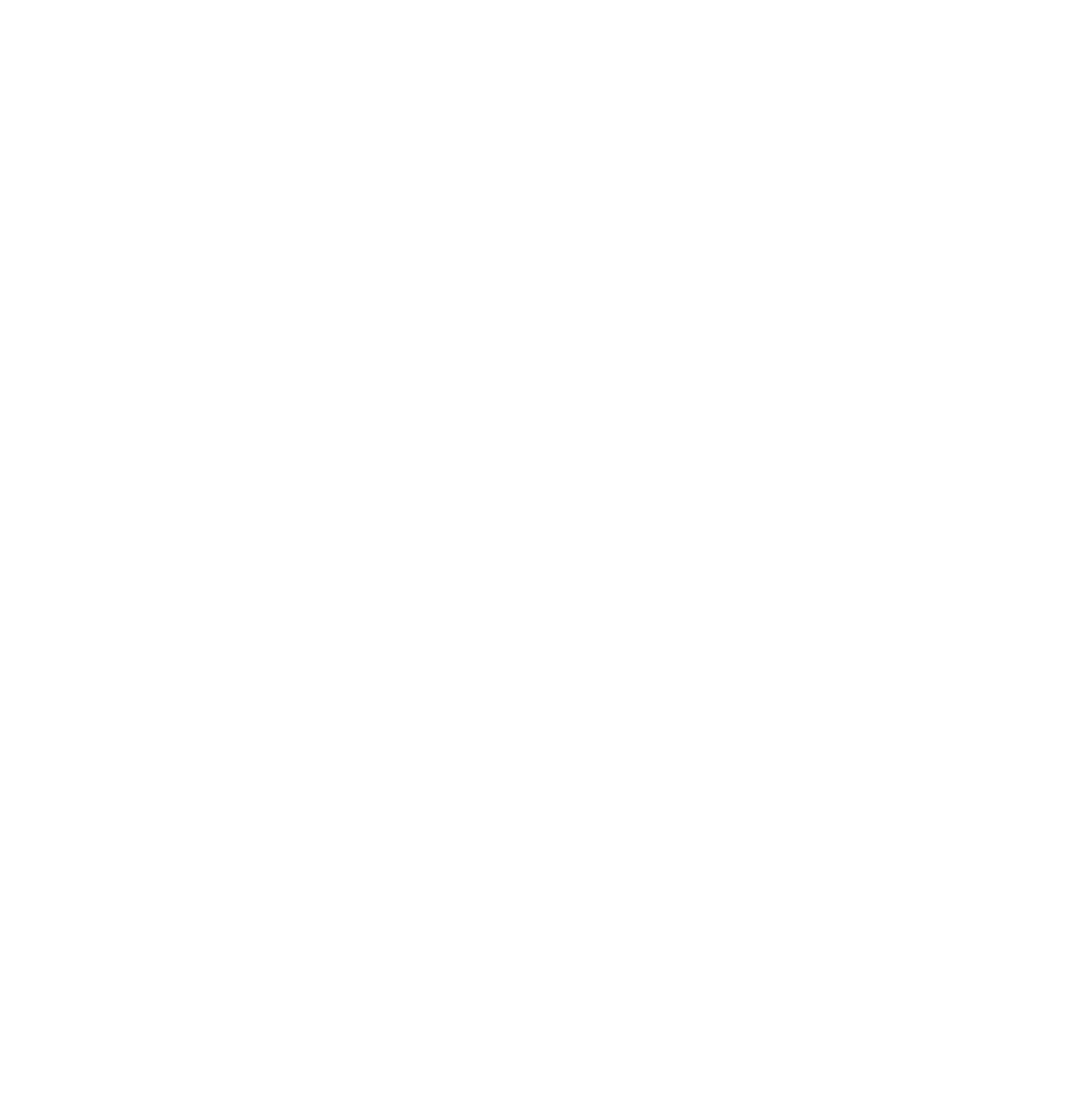
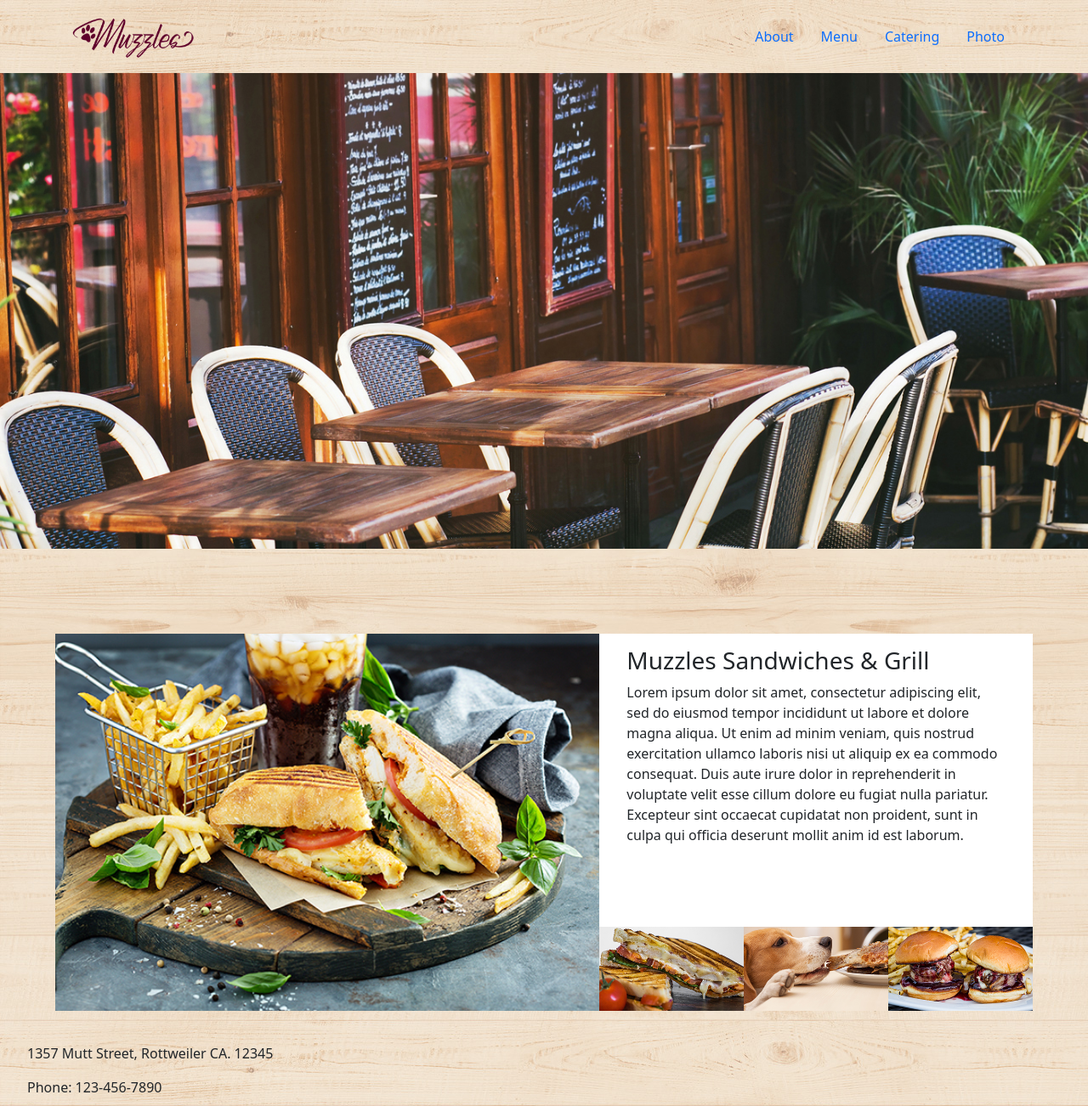
Before and after one commit to CodestackJS/puppyRestuaruant, a plain HTML site: page index.html in a window 1280 px wide. Shown: the top 1302 px of the page at 85% size. Before the commit the page ends 800 px from the top, so only its background shows below. Drawn offline with nearby package versions, Linux system fonts and the light colour scheme.

Commit message:
initial layout of the landing page

```diff
--- a/index.html
+++ b/index.html
@@ -5,18 +5,65 @@
     <meta name="viewport" content="width=device-width, initial-scale=1">
     <title>Puppy Restaurant</title>
     <link href="https://cdn.jsdelivr.net/npm/bootstrap@5.3.2/dist/css/bootstrap.min.css" rel="stylesheet" integrity="sha384-T3c6CoIi6uLrA9TneNEoa7RxnatzjcDSCmG1MXxSR1GAsXEV/Dwwykc2MPK8M2HN" crossorigin="anonymous">
+    <link href="styles/styles.css" rel="stylesheet">
   </head>
   <body>
 
+    <!--Navbar Starts-->
+    <nav class="navbar bg-body-tertiary bgTexture ">
+        <div class="container">
+          <a class="navbar-brand" href="#">
+            <img src="images/assets/MuzzlesLogo.png" alt="Bootstrap" width="150" height="60">
+          </a>
+          <ul class="nav justify-content-end">
+            <li class="nav-item">
+              <a class="nav-link active" aria-current="page" href="#">About</a>
+            </li>
+            <li class="nav-item">
+              <a class="nav-link" href="#">Menu</a>
+            </li>
+            <li class="nav-item">
+              <a class="nav-link" href="#">Catering</a>
+            </li>
+            <li class="nav-item">
+                <a class="nav-link" href="#">Photo</a>
+            </li>
+          </ul>
 
+        </div>
+      </nav>
+    <!--Navbar Ends-->
 
+<!--**************************-->
 
+<!--Header Section Starts-->
+      <div class="headerPhoto">
 
+      </div>
+<!--Header Section Ends-->
 
+<!--**************************-->
 
+<div class="container-fluid">
+    <div class="row hmSingle">
 
+        <div class="col-5">
+            <img src="images/assets/homeSingle.jpg" height="100%" alt="homeSingle">
+        </div>
+        <div class="col-5">
+            <div class="mzSand">
+            <h3 class= "txtMargin1">Muzzles Sandwiches & Grill</h3>
+            <p class="txtMargin">Lorem ipsum dolor sit amet, consectetur adipiscing elit, sed do eiusmod tempor incididunt ut labore et dolore magna aliqua. Ut enim ad minim veniam, quis nostrud exercitation ullamco laboris nisi ut aliquip ex ea commodo consequat. Duis aute irure dolor in reprehenderit in voluptate velit esse cillum dolore eu fugiat nulla pariatur. Excepteur sint occaecat cupidatat non proident, sunt in culpa qui officia deserunt mollit anim id est laborum.</p></div>
+            <img src="images/assets/HomeImage.jpg" width="100%" he alt="HomeImage">
+        </div>
+    </div>
+</div>
 
+<footer>
+    <p class="txtMargin1">1357 Mutt Street, Rottweiler CA. 12345</p>
+    <p class="txtMargin">Phone: 123-456-7890</p>
 
+</footer>
 
 
     <!--Script starts-->
--- a/styles/styles.css
+++ b/styles/styles.css
@@ -0,0 +1,50 @@
+
+
+/* Navbar Section */
+body{
+    background-image: url("../images/assets/bgtexture.jpg");
+}
+
+.bgTexture{
+    background-image: url("../images/assets/bgtexture.jpg");
+}
+
+/*------------------*/
+
+/* Header Section */
+.headerPhoto{
+        display:flex;
+        justify-content: center;
+        align-items: center;
+        background: url("/images/assets/homeHero.jpg") center;
+        background-repeat: no-repeat;
+        background-size: cover;
+        position:relative;
+        height: 35rem;
+}
+
+/*------------------*/
+
+.hmSingle{
+    display: flex;
+    justify-content: space-around;
+    border-left: 2px;
+    padding-top: 100px;
+
+}
+
+.mzSand{
+    padding-bottom: 5rem;
+    background-color: white;
+    border-right: 2px;
+
+}
+.txtMargin1{
+    padding-top: 3%;
+    padding-left: 2rem;
+    padding-right: 2rem;
+}
+.txtMargin{
+    padding-left: 2rem;
+    padding-right: 2rem;
+}
```
